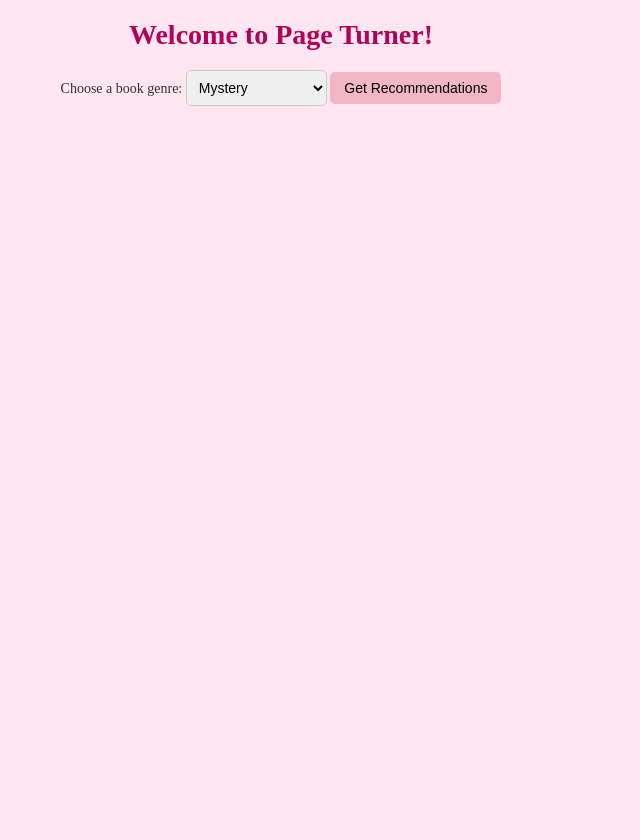
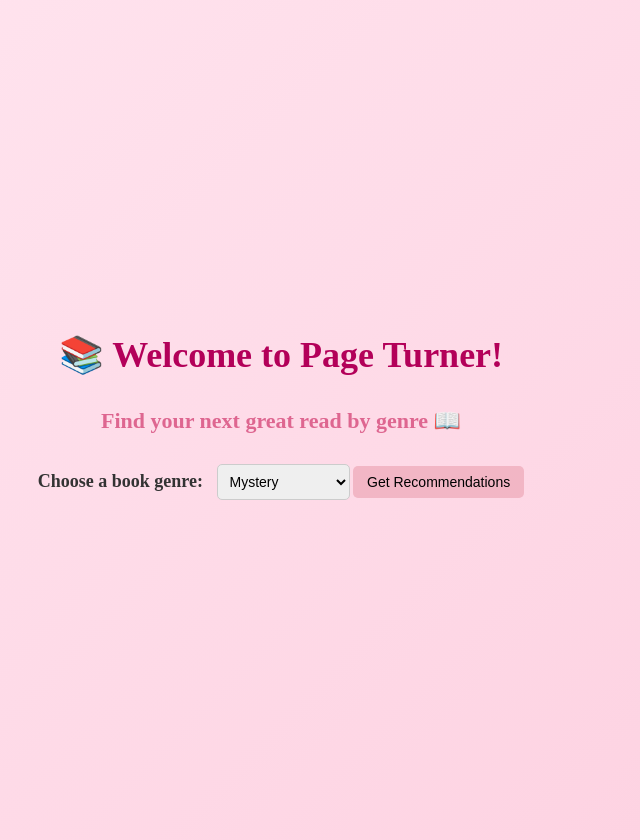
Before and after one commit to nushkk/page-turner, a Flask app: page / in a window 1280 px wide. Shown: the whole page, without its empty margins (359-999 px from the left). Before the commit the page ends 106 px from the top, so only its background shows below. Run offline with Flask 3, Linux system fonts and the light colour scheme.

Commit message:
Edited the frontend: website cover

```diff
--- a/static/style.css
+++ b/static/style.css
@@ -107,3 +107,38 @@ button:hover {
 .pagination button:hover {
     background-color: #e89bb2;
 }
+/* === LANDING PAGE CENTERING + STYLE === */
+.landing-container {
+    height: 100vh;
+    display: flex;
+    flex-direction: column;
+    justify-content: center;
+    align-items: center;
+    text-align: center;
+    padding: 20px;
+}
+
+h1 {
+    font-size: 36px;
+    margin-bottom: 10px;
+    color: #b30059;
+    animation: fadeIn 2s ease;
+}
+
+.subtitle {
+    font-size: 22px;        /* larger subtitle */
+    font-weight: 600;       /* make it semi-bold */
+    margin-bottom: 30px;
+    color:#DE6690;       /* brighter pink for better visibility */
+}
+
+form label {
+    font-size: 18px;        /* larger label */
+    font-weight: 600;       /* bold label text */
+    margin-right: 10px;
+    color: #333;          /* dark color for accessibility */
+}
+/* background gradient */
+body {
+    background: linear-gradient(135deg, #ffe6f0, #fdd0e0);
+}
--- a/templates/index.html
+++ b/templates/index.html
@@ -1,25 +1,29 @@
 <!DOCTYPE html>
 <html lang="en">
 <head>
-    <meta charset="UTF-8" />
-    <title>Page Turner - Book Genre Selection</title>
+    <meta charset="UTF-8">
+    <title>Page Turner</title>
     <link rel="stylesheet" href="{{ url_for('static', filename='style.css') }}">
 </head>
 <body>
-    <h1>Welcome to Page Turner!</h1>
-    <form action="/recommendations" method="post">
+    <div class="landing-container">
+        <h1>📚 Welcome to Page Turner!</h1>
+        <p class="subtitle">Find your next great read by genre 📖</p>
+
+        <form method="POST" action="/recommendations">
             <label for="genre">Choose a book genre:</label>
-        <select id="genre" name="genre">
+            <select name="genre" id="genre">
                 <option value="mystery">Mystery</option>
                 <option value="romance">Romance</option>
-            <option value="thriller">Thriller</option>
+                <option value="science fiction">Science Fiction</option>
                 <option value="fantasy">Fantasy</option>
-            <option value="science-fiction">Science Fiction</option>
-            <option value="historical-fiction">Historical Fiction</option>
+                <option value="history">History</option>
+                <option value="travel">Travel</option>
                 <option value="poetry">Poetry</option>
-
+                <option value="self help">Self Help</option>
             </select>
             <button type="submit">Get Recommendations</button>
         </form>
+    </div>
 </body>
 </html>
```
Lines whose indentation alone changed are shown as unchanged.
